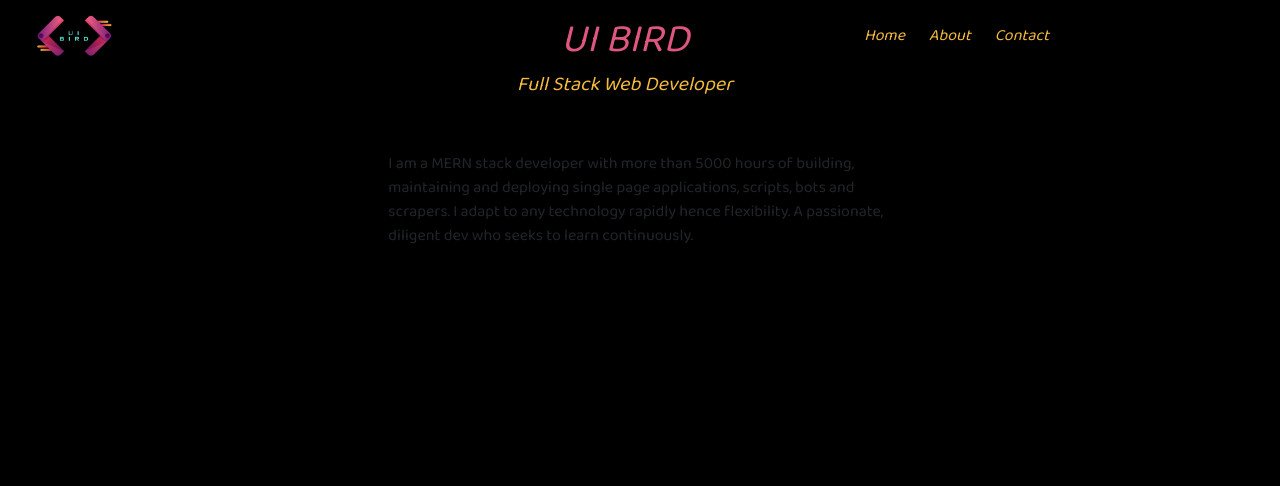
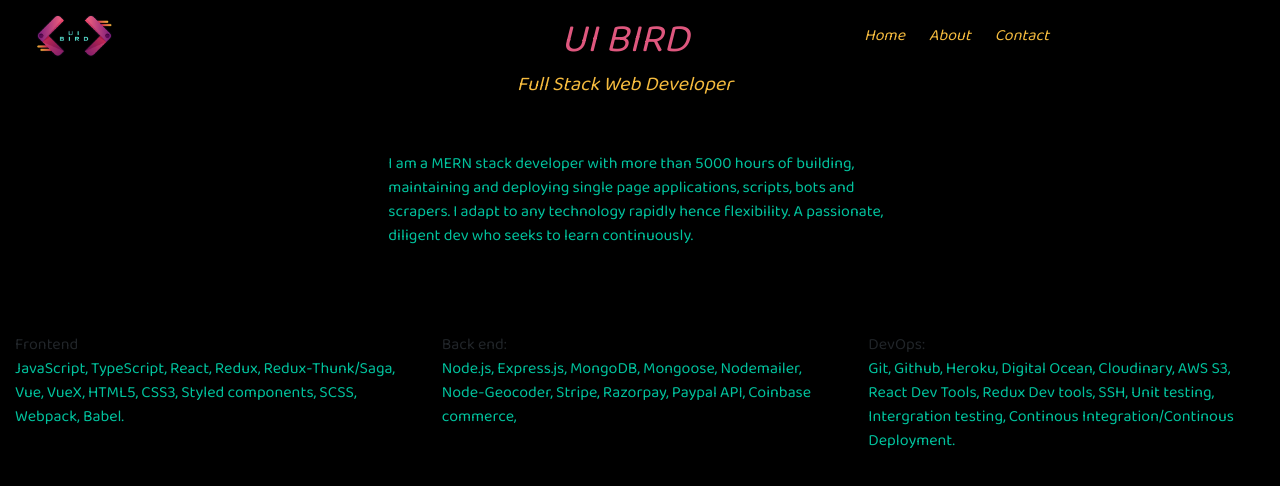
Before and after one commit to nickfff-dev/nastech_portolio, a React (Create React App) app in the folder client/: page / in a window 1280 px wide. Shown: the top 486 px of the page. Built offline with nearby package versions, Linux system fonts and the light colour scheme.

Commit message:
devicons

```diff
--- a/client/public/index.html
+++ b/client/public/index.html
@@ -33,6 +33,7 @@
 <script src="https://stackpath.bootstrapcdn.com/bootstrap/4.3.1/js/bootstrap.min.js" integrity="sha384-JjSmVgyd0p3pXB1rRibZUAYoIIy6OrQ6VrjIEaFf/nJGzIxFDsf4x0xIM+B07jRM" crossorigin="anonymous"></script>
 <script src="https://kit.fontawesome.com/04a5898080.js" crossorigin="anonymous"></script>
     <link href='https://fonts.googleapis.com/css2?family=Baloo+2&display=swap' rel='stylesheet'>
+    <link href='//cdn.jsdelivr.net/npm/devicons@1.8.0/css/devicons.min.css' rel='stylesheet'>
   </head>
   <body>
     <noscript>You need to enable JavaScript to run this app.</noscript>
--- a/client/src/About.js
+++ b/client/src/About.js
@@ -1,4 +1,5 @@
 import React from "react";
+
 
 
 
@@ -7,7 +8,8 @@
 
     render(){
         return(
-                <div className="media col-sm-5 mt-4 mx-auto">
+   <section>
+                    <div className="media col-sm-5 mt-4 mx-auto">
   <div className="media-body mt-4 mx-auto ">
     <p>I am a MERN stack developer with more
 than 5000 hours of building, maintaining and
@@ -17,6 +19,68 @@
 who seeks to learn continuously.</p>
   </div>
 </div>
+<div className="mx-auto col-sm-5" >
+    <ul className="list ">
+   <li > <i  className="devicons devicons-github">
+       </i>  </li>
+    <li> <i className="devicons devicons-react">
+         </i>  </li>
+    <li> <i className="devicons devicons-nodejs">
+            </i>  </li>
+
+    <li> <i className="devicons devicons-javascript">
+            </i>  </li>
+
+    <li> <i className="devicons devicons-html5">
+            </i>  </li>
+    <li> <i className="devicons devicons-mongodb">
+            </i>  </li>
+
+    <li> <i className="devicons devicons-python"></i> </li>
+    <li> <i className="devicons devicons-angular"></i> </li>
+    <li> <i className="devicons devicons-npm"></i> </li>
+    <li> <i className="devicons devicons-aws"></i> </li>
+    <li> <i className="devicons devicons-heroku"></i> </li>
+
+
+    </ul>
+</div>
+<div className="row m-0">
+    <div className="col-sm-4 mx-auto">
+        <>Frontend</>
+<p>
+JavaScript, TypeScript, React,
+Redux, Redux-Thunk/Saga, Vue, VueX,
+HTML5, CSS3, Styled components,
+SCSS, Webpack, Babel.
+</p>
+
+
+
+
+
+    </div>
+    <div className="col-sm-4">
+    <>Back end:</>
+<p>
+ Node.js, Express.js, MongoDB,
+Mongoose, Nodemailer, Node-Geocoder,
+Stripe, Razorpay, Paypal API, Coinbase
+commerce,
+</p>
+    </div>
+    <div className="col-sm-4">
+    <>DevOps:</>
+<p>
+Git, Github, Heroku, Digital Ocean,
+Cloudinary, AWS S3, React Dev Tools, Redux
+Dev tools, SSH, Unit testing, Intergration
+testing, Continous Integration/Continous
+Deployment.
+</p>
+    </div>
+</div>
+   </section>
 
         )
     }
--- a/client/src/Home.js
+++ b/client/src/Home.js
@@ -15,7 +15,7 @@
         return(
             <div className="row header container-fluid">
               <div className="col-md-4">
-              <img className="img=fluid logo"  src={Logo}/>
+              <img className="img=fluid logo "  src={Logo}/>
               </div>
 
                 <div className="mt-3  col-md-4 title mx-auto">
--- a/client/src/index.css
+++ b/client/src/index.css
@@ -64,4 +64,30 @@
   font-style: italic;
   color: #f5bb3e;
   font-size: 20px;
+
+
 }
+
+
+
+.devicons{
+  font-size: 35px;
+  padding-left: 3px;
+  color: #f5bb3e;
+  font-weight: 200;
+}
+
+li{
+  list-style: none;
+  display: inline;
+}
+
+
+.nav-link:hover{
+  text-decoration: underline;
+  cursor: pointer;
+}
+
+p{
+  color: #01c29d;
+}
```
